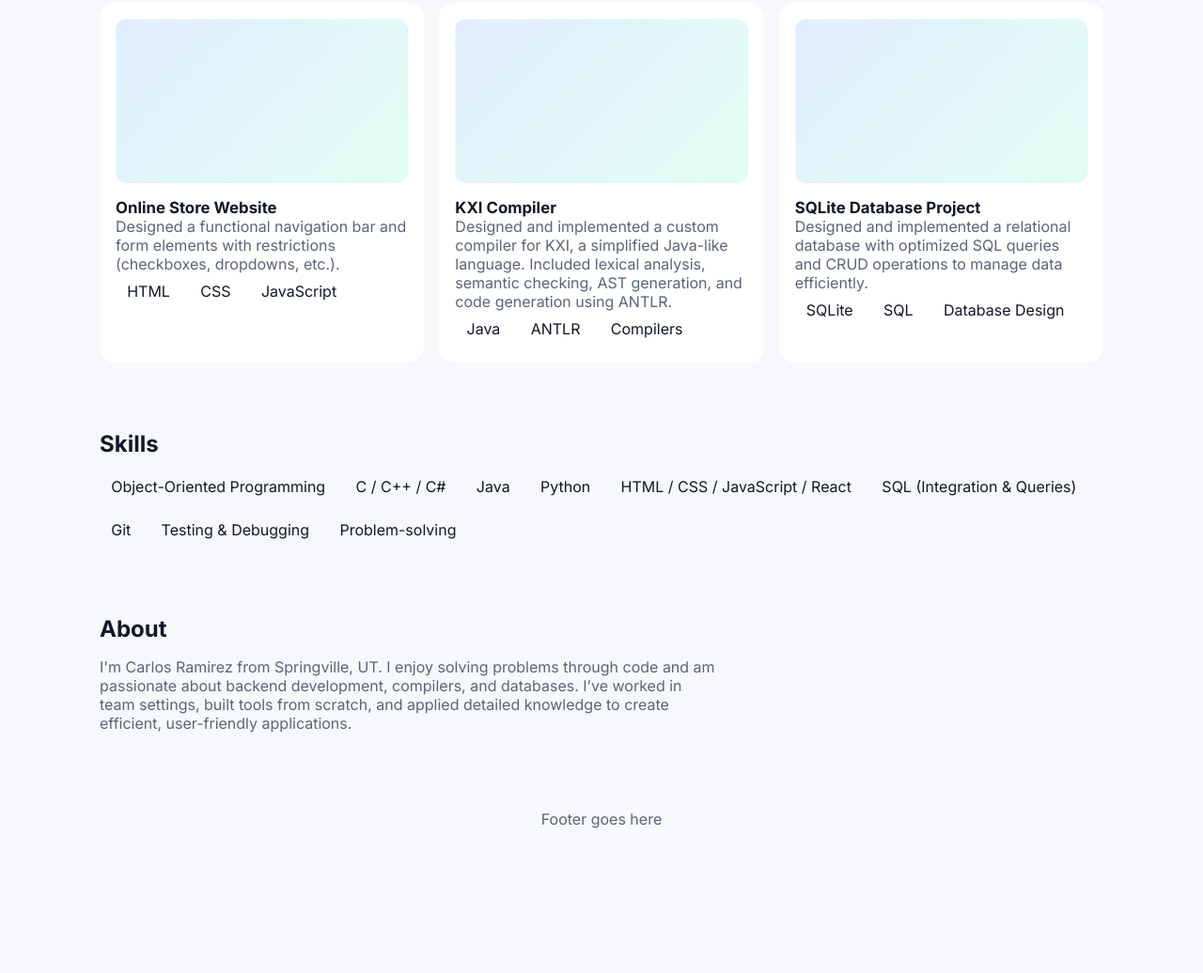
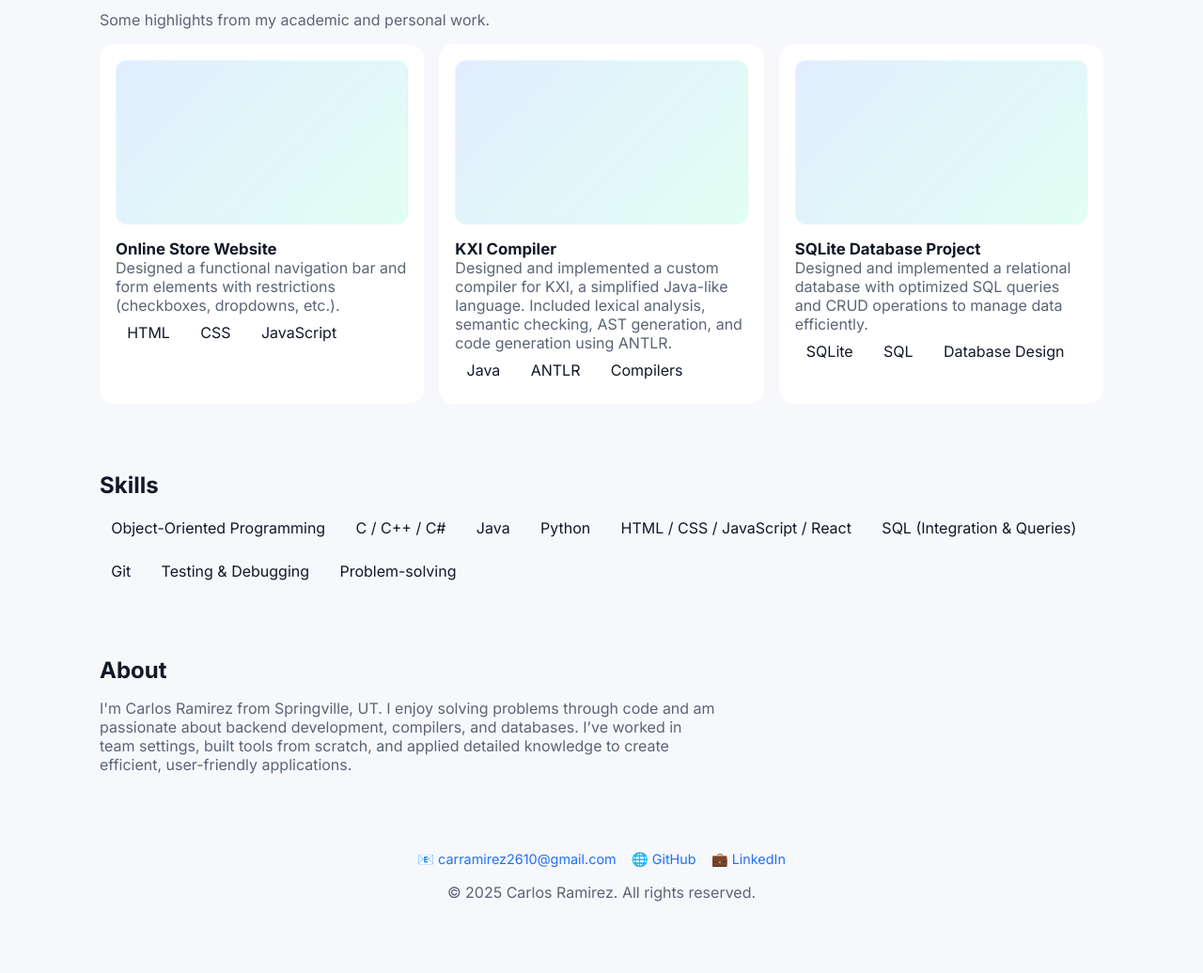
Before and after one commit to CGR-20/github.io, a plain HTML site: page index.html in a window 1280 px wide. Shown: the part 454-1490 px from the top of the page at 94% size. Before the commit the page ends 1396 px from the top, so only its background shows below. Drawn offline with Linux system fonts and the light colour scheme.

Commit message:
made changes. hopefully it all works

```diff
--- a/index.html
+++ b/index.html
@@ -12,7 +12,7 @@
   <link rel="stylesheet" href="/stylesheets/style.css">
 </head>
 <body>
-  <header id="header">Header goes here</header>
+  <header id="header"></header>
 
   <main id="top" class="container">
     <!-- Hero -->
@@ -97,6 +97,7 @@
 
   </main>
 
-<footer id="footer">Footer goes here</footer>
+<footer id="footer"></footer>
+<script src="/scripts/main.js"></script>
 </body>
 </html>
--- a/scripts/main.js
+++ b/scripts/main.js
@@ -5,21 +5,24 @@
     .then(data => {
       document.getElementById(id).innerHTML = data;
 
-      // Highlight active link (after injection)
-      const current = location.pathname.split("/").pop().replace(".html", "") || "index";
-      document.querySelectorAll(`#${id} nav a`).forEach(link => {
-        if (link.dataset.page === current) {
-          link.classList.add("active");
-        }
-      });
+      // Only run after injection
+      if (id === "header") {
+        const current = location.pathname.split("/").pop().replace(".html", "") || "index";
+        document.querySelectorAll(`#${id} nav a`).forEach(link => {
+          if (link.dataset.page === current) link.classList.add("active");
+        });
+      }
 
-      // Set year in footer if present
-      const yearEl = document.getElementById("year");
-      if (yearEl) yearEl.textContent = new Date().getFullYear();
-    });
+      if (id === "footer") {
+        const yearEl = document.getElementById("year");
+        if (yearEl) yearEl.textContent = new Date().getFullYear();
+      }
+    })
+    .catch(err => console.error(`Error loading ${file}:`, err));
 }
 
 document.addEventListener("DOMContentLoaded", () => {
-  loadPartial("header", "/partials/header.html");
-  loadPartial("footer", "/partials/footer.html");
+  const depth = location.pathname.includes("/pages/") ? "../" : "";
+  loadPartial("header", depth + "partials/header.html");
+  loadPartial("footer", depth + "partials/footer.html");
 });
```
